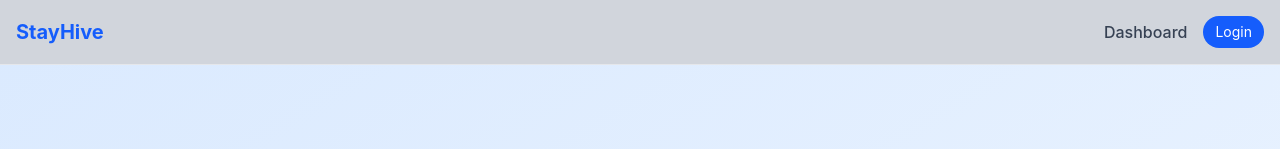
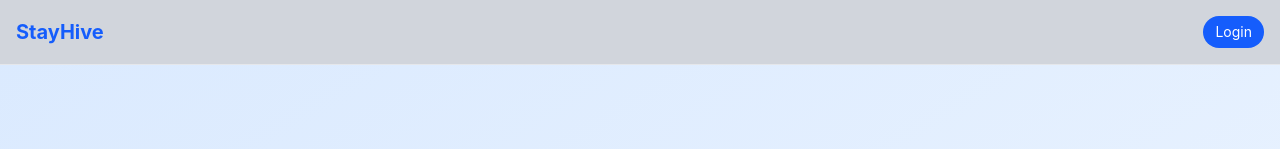
Before and after one commit to anantharjun672001-a11y/Hostel-Management, a React (Vite) app in the folder client/: page / in a window 1280 px wide. Shown: the top 149 px of the page. Built offline with nearby package versions, Linux system fonts and the light colour scheme.

Commit message:
navbar changed

```diff
--- a/client/src/components/Navbar.jsx
+++ b/client/src/components/Navbar.jsx
@@ -18,19 +18,21 @@ const Navbar = () => {
 <nav className="bg-gray-300 border-b border-gray-200 shadow-sm">
   <div className="max-w-screen-xl flex flex-wrap items-center justify-between mx-auto p-4">
 
-
     <Link to="/" className="text-xl font-bold text-blue-600">
       StayHive
     </Link>
 
     <div className="flex items-center gap-4">
 
-      <Link to="/dashboard" className="text-gray-700 hover:text-blue-600 font-medium">
-        Dashboard
-      </Link>
+      {/* Dashboard only after login */}
+      {user && (
+        <Link to="/dashboard" className="text-gray-700 hover:text-blue-600 font-medium">
+          Dashboard
+        </Link>
+      )}
 
       {/* ADMIN + STAFF NAVBAR */}
-      {(role === "admin" || role === "staff") && (
+      {user && (role === "admin" || role === "staff") && (
         <>
           <Link to="/admin/rooms" className="hover:text-blue-600">
             Rooms
@@ -47,7 +49,7 @@ const Navbar = () => {
       )}
 
       {/* ADMIN ONLY */}
-      {role === "admin" && (
+      {user && role === "admin" && (
         <>
           <Link to="/admin/bills" className="hover:text-blue-600">
             Bills
@@ -65,12 +67,14 @@ const Navbar = () => {
             Revenue
           </Link>
 
-          <Link to="/admin/create-staff">Create Staff</Link>
+          <Link to="/admin/create-staff" className="hover:text-blue-600">
+            Create Staff
+          </Link>
         </>
       )}
 
       {/* RESIDENT NAVBAR */}
-      {role === "resident" && (
+      {user && role === "resident" && (
         <>
           <Link to="/resident/rooms" className="hover:text-blue-600">
             Rooms
@@ -94,7 +98,7 @@ const Navbar = () => {
         </>
       )}
 
-      {/* Notification Bell */}
+      {/* Notification */}
       {user && <NotificationBell />}
 
       {/* Logout */}
@@ -107,6 +111,7 @@ const Navbar = () => {
         </button>
       )}
 
+      {/* Login button */}
       {!user && (
         <Link
           to="/login"
```
